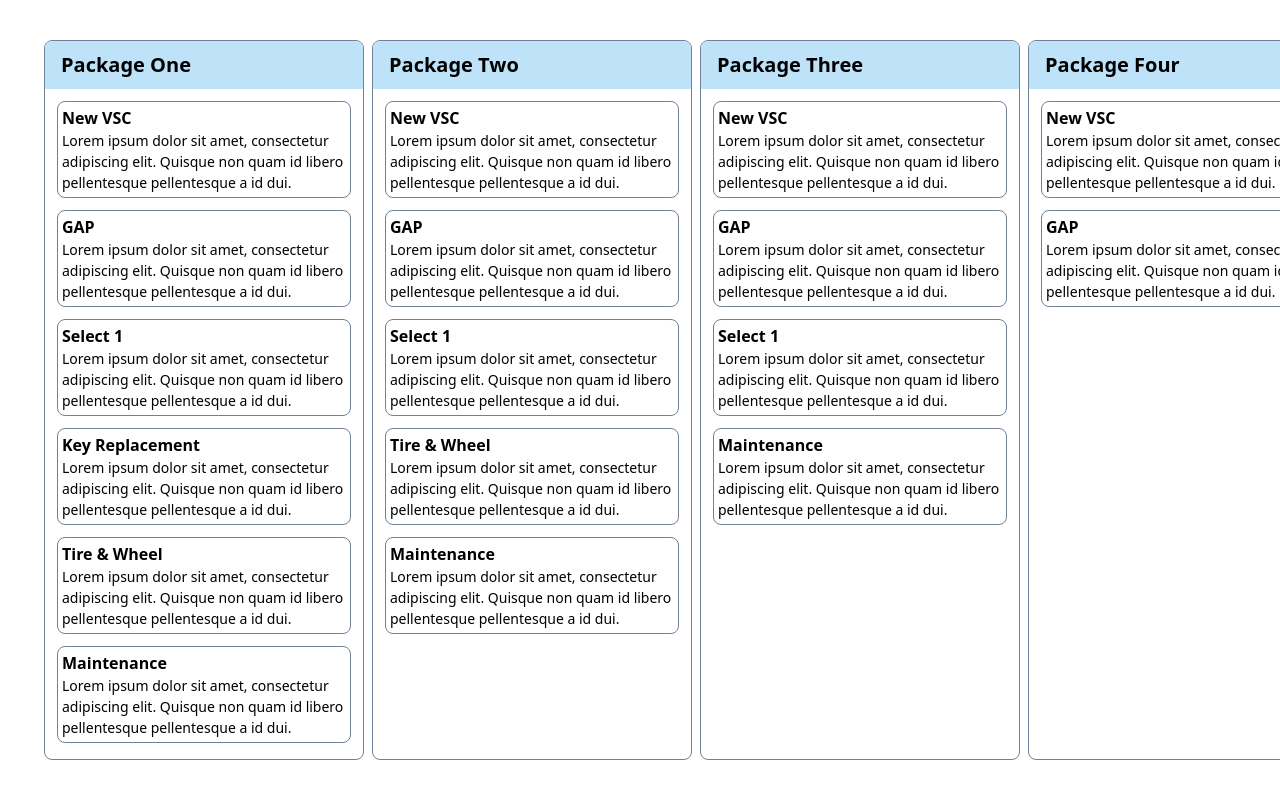
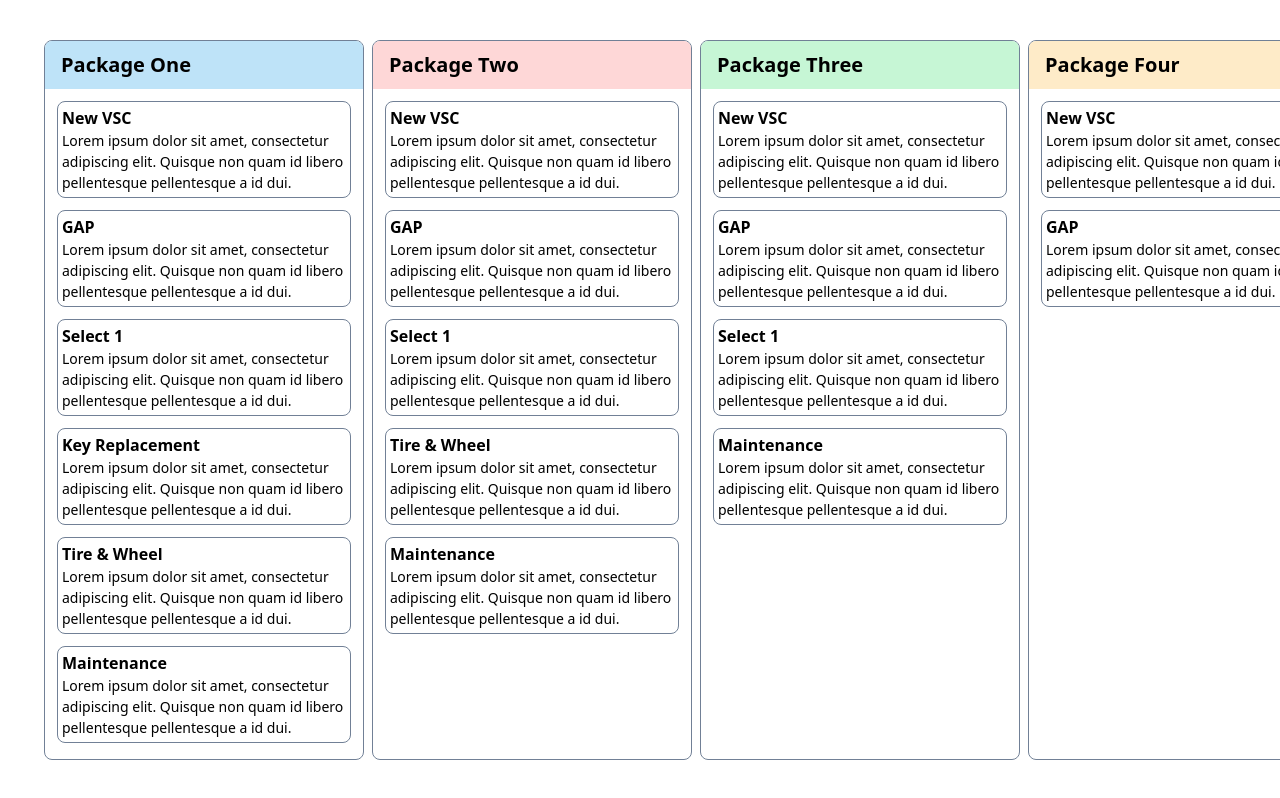
Before and after one commit to srclark213/interactive-menu-poc, an Angular app in the folder interactive-menu-poc/: page / in a window 1280 px wide. Built offline with nearby package versions, Linux system fonts and the light colour scheme.

Commit message:
more package colors

```diff
--- a/interactive-menu-poc/src/app/app.component.html
+++ b/interactive-menu-poc/src/app/app.component.html
@@ -4,7 +4,7 @@
       <div [ngClass]="this.expandedPackage !== null && this.expandedPackage !== package.id ? 'collapsed' : ''"
         class="package" cdkDropList [cdkDropListData]="package.products" (cdkDropListDropped)="drop($event)">
 
-        <div class="header bg-blue-200" (click)="expand(package)" cdkDragDisabled><span class="header-text">{{package.title}}</span></div>
+        <div class="header" [ngClass]="package.class" (click)="expand(package)" cdkDragDisabled><span class="header-text">{{package.title}}</span></div>
 
         <ng-container *ngIf="this.expandedPackage === null || this.expandedPackage === package.id">
           <div class="product" *ngFor="let product of package.products" cdkDrag [cdkDragData]="product">
--- a/interactive-menu-poc/src/app/app.component.ts
+++ b/interactive-menu-poc/src/app/app.component.ts
@@ -12,6 +12,7 @@ export class AppComponent {
     {
       id: 1,
       title: 'Package One',
+      class: 'bg-blue-200',
       products: [
         'New VSC',
         'GAP',
@@ -24,6 +25,7 @@ export class AppComponent {
     {
       id: 2,
       title: 'Package Two',
+      class: 'bg-red-200',
       products: [
         'New VSC',
         'GAP',
@@ -35,6 +37,7 @@ export class AppComponent {
     {
       id: 3,
       title: 'Package Three',
+      class: 'bg-green-200',
       products: [
         'New VSC',
         'GAP',
@@ -45,6 +48,7 @@ export class AppComponent {
     {
       id: 4,
       title: 'Package Four',
+      class: 'bg-orange-200',
       products: [
         'New VSC',
         'GAP',
```
